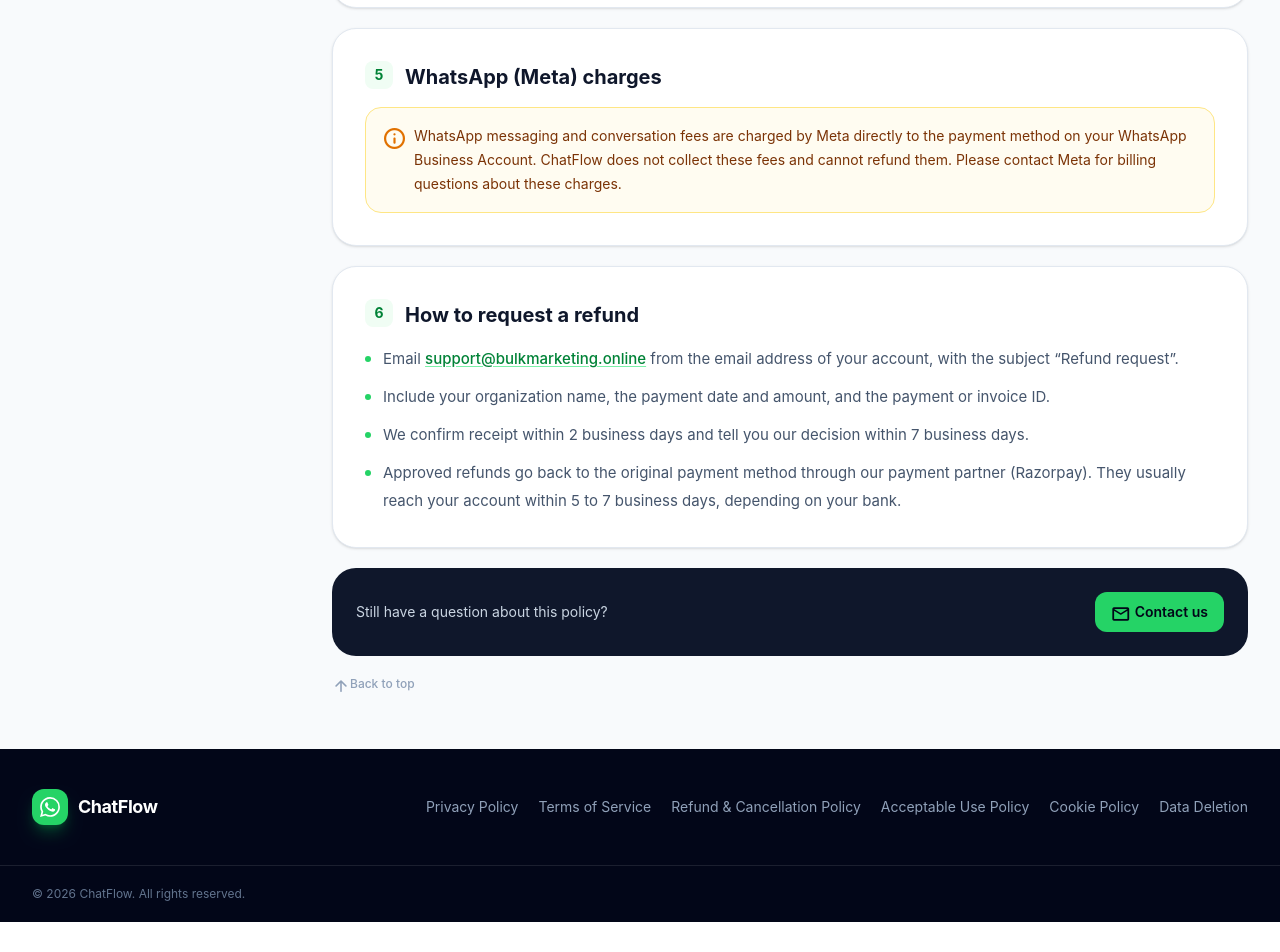
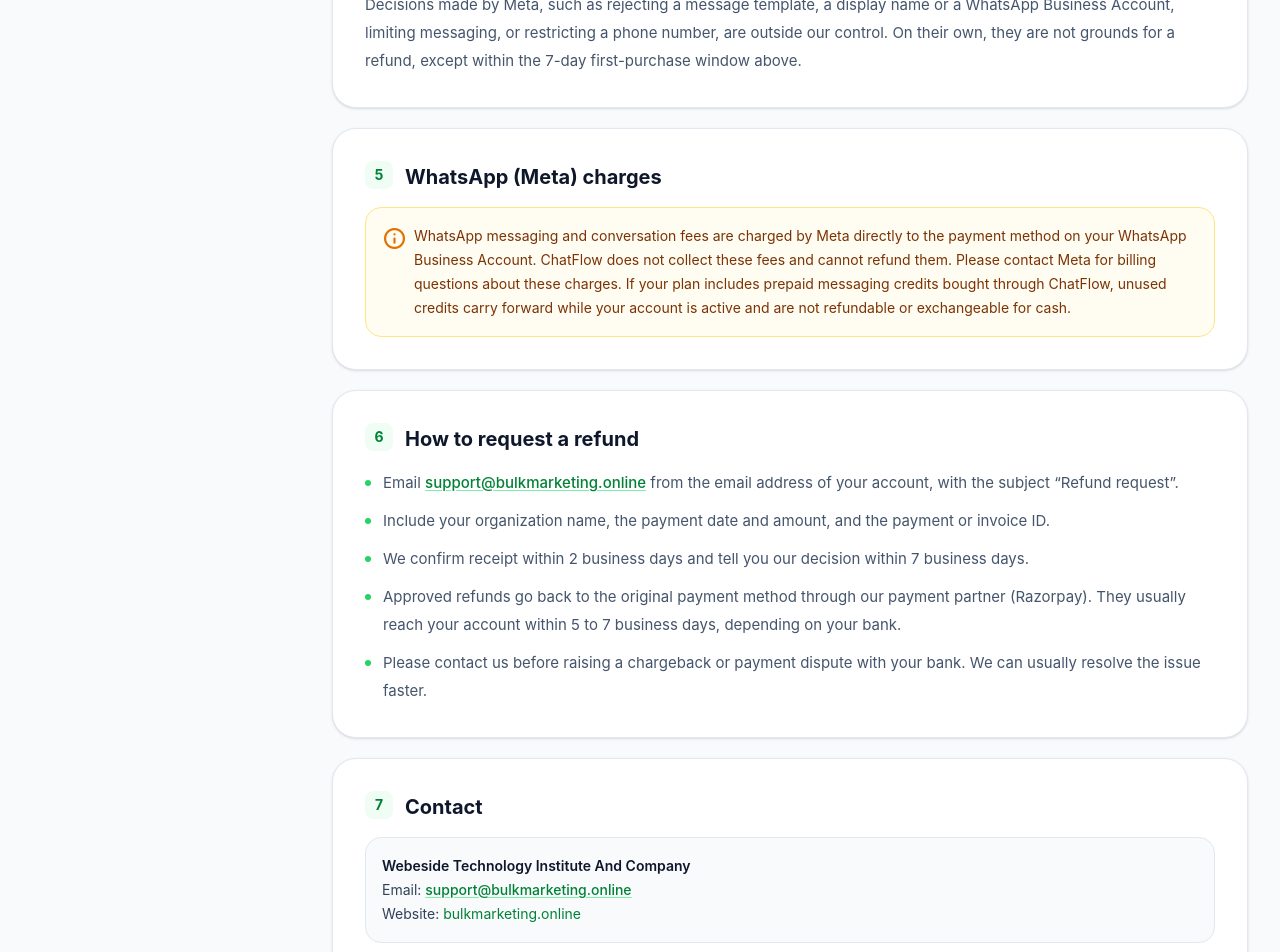
Before and after one commit to joshicloudindia-a11y/whatsapp, a Next.js app: page /refund-policy in a window 1280 px wide. Shown: the part 1740-2692 px from the top of the page. Before the commit the page ends 2662 px from the top, so only its background shows below. Built offline with nearby package versions, Linux system fonts and the light colour scheme.

Commit message:
Legal: Webeside Technology Institute And Company as operator; standard BSP refund clauses

```diff
--- a/src/app/refund-policy/page.tsx
+++ b/src/app/refund-policy/page.tsx
@@ -56,6 +56,11 @@ const sections: LegalSection[] = [
           <><B>Service failure:</B> your plan could not be activated, or the Service was unavailable for most of the billing period because of a fault on our side.</>,
         ]} />
         <P>Otherwise, payments are not refundable. This includes renewals, unused time after a mid-period cancellation, and downgrades.</P>
+        <P>
+          Decisions made by Meta, such as rejecting a message template, a display name or a WhatsApp Business Account, limiting messaging,
+          or restricting a phone number, are outside our control. On their own, they are not grounds for a refund, except within the 7-day
+          first-purchase window above.
+        </P>
       </>
     ),
   },
@@ -66,6 +71,8 @@ const sections: LegalSection[] = [
       <Callout tone="amber" icon="info">
         WhatsApp messaging and conversation fees are charged by Meta directly to the payment method on your WhatsApp Business Account.
         {" "}{LEGAL.brand} does not collect these fees and cannot refund them. Please contact Meta for billing questions about these charges.
+        If your plan includes prepaid messaging credits bought through {LEGAL.brand}, unused credits carry forward while your account is
+        active and are not refundable or exchangeable for cash.
       </Callout>
     ),
   },
@@ -78,7 +85,20 @@ const sections: LegalSection[] = [
         "Include your organization name, the payment date and amount, and the payment or invoice ID.",
         "We confirm receipt within 2 business days and tell you our decision within 7 business days.",
         "Approved refunds go back to the original payment method through our payment partner (Razorpay). They usually reach your account within 5 to 7 business days, depending on your bank.",
+        "Please contact us before raising a chargeback or payment dispute with your bank. We can usually resolve the issue faster.",
       ]} />
+    ),
+  },
+  {
+    id: "contact",
+    title: "Contact",
+    body: (
+      <div className="rounded-2xl border border-slate-200 bg-slate-50 p-4 text-sm leading-6 text-slate-700">
+        <p className="font-semibold text-slate-900">{LEGAL.entity || LEGAL.brand}</p>
+        <p>Email: <Mail /></p>
+        {LEGAL.address && <p>Address: {LEGAL.address}</p>}
+        <p>Website: <a href={LEGAL.site} className="text-green-700 hover:underline">{LEGAL.domain}</a></p>
+      </div>
     ),
   },
 ];
--- a/src/lib/legal.ts
+++ b/src/lib/legal.ts
@@ -7,7 +7,7 @@ export const LEGAL = {
   site: "https://www.bulkmarketing.online",
   domain: "bulkmarketing.online",
   /** Registered legal entity operating the service. Shown only when set. */
-  entity: process.env.NEXT_PUBLIC_LEGAL_ENTITY || "",
+  entity: process.env.NEXT_PUBLIC_LEGAL_ENTITY || "Webeside Technology Institute And Company",
   /** Registered office address. Shown only when set. */
   address: process.env.NEXT_PUBLIC_LEGAL_ADDRESS || "",
   email: process.env.NEXT_PUBLIC_SUPPORT_EMAIL || "support@bulkmarketing.online",
```
